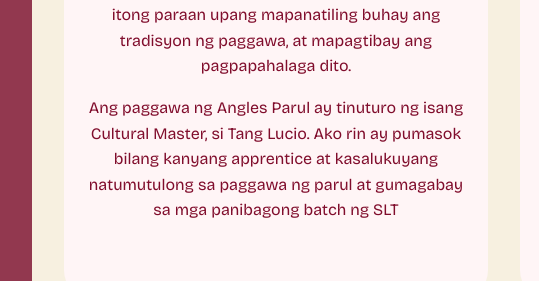
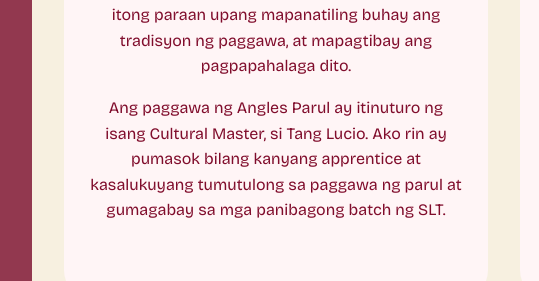
Before and after one commit to dfdemdam-sketch/Demi-s-Profile, a plain HTML site: page index.html in a window 1280 px wide. Shown: the part 2202-2483 px from the top of the page, 136-675 px from the left. Drawn offline with nearby package versions, Linux system fonts and the light colour scheme.

Commit message:
Update index.html

```diff
--- a/index.html
+++ b/index.html
@@ -95,8 +95,8 @@
             </p>
 
 			<p>
-				Ang paggawa ng Angles Parul ay tinuturo ng isang Cultural Master, si Tang Lucio. Ako rin ay pumasok
-				bilang kanyang apprentice at kasalukuyang natumutulong sa paggawa ng parul at gumagabay sa mga panibagong batch ng SLT
+				Ang paggawa ng Angles Parul ay itinuturo ng isang Cultural Master, si Tang Lucio. Ako rin ay pumasok
+				bilang kanyang apprentice at kasalukuyang tumutulong sa paggawa ng parul at gumagabay sa mga panibagong batch ng SLT.
 			</p>
         </div>
 
```
